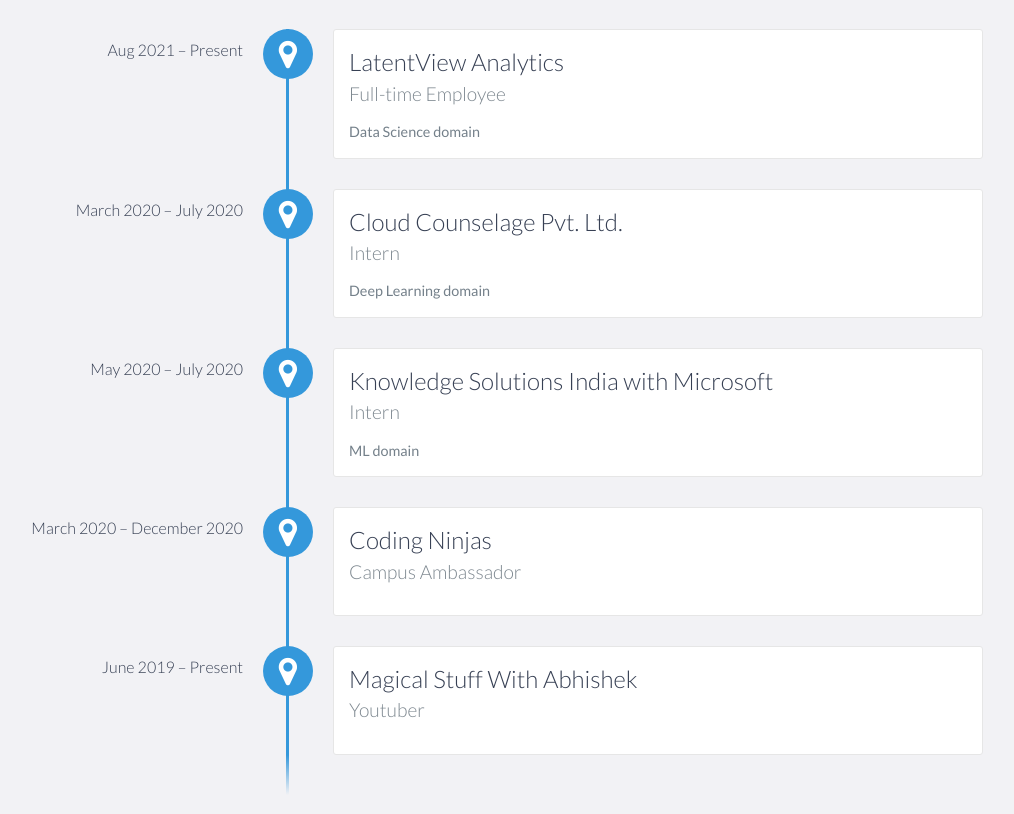
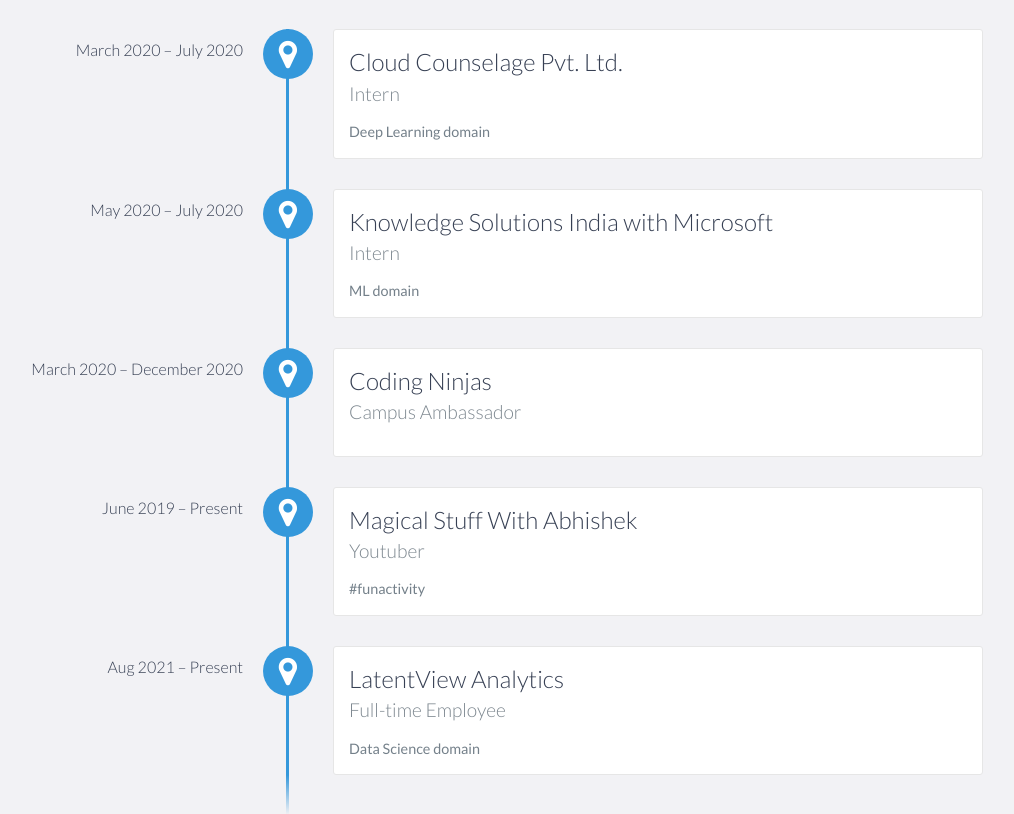
Before and after one commit to AbhishekDhilpe/Portfolio, a website: page index.html in a window 1280 px wide. Shown: the part 1260-2074 px from the top of the page, without its empty margins (157-1171 px from the left). Drawn offline with nearby package versions, Linux system fonts and the light colour scheme.

Commit message:
Update index.html

```diff
--- a/index.html
+++ b/index.html
@@ -86,12 +86,7 @@
     <div id="experience" class="background-alt">
         <h2 class="heading">Experience</h2>
         <div id="experience-timeline">
-            <div data-date="Aug 2021 – Present">
-                <h3>LatentView Analytics</h3>
-                <h4>Full-time Employee</h4>
-                <p>Data Science domain
-                </p>
-            </div>
+
 		<div data-date="March 2020 – July 2020">
                 <h3>Cloud Counselage Pvt. Ltd.</h3>
                 <h4>Intern</h4>
@@ -117,8 +112,13 @@
 	    <div data-date="June 2019 – Present">
                 <h3>Magical Stuff With Abhishek</h3>
                 <h4>Youtuber</h4>
-                <p>
-
+                <p>#funactivity
+                </p>
+            </div>
+		<div data-date="Aug 2021 – Present">
+                <h3>LatentView Analytics</h3>
+                <h4>Full-time Employee</h4>
+                <p>Data Science domain
                 </p>
             </div>
         </div>
```
